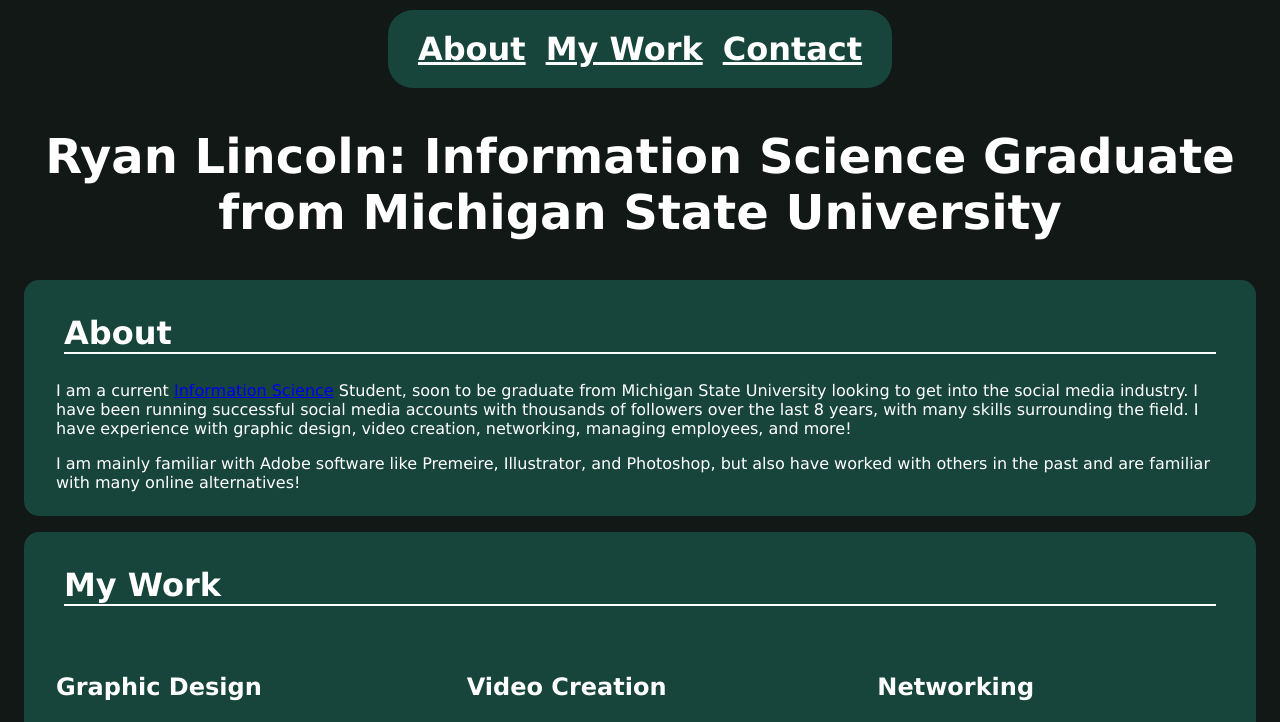
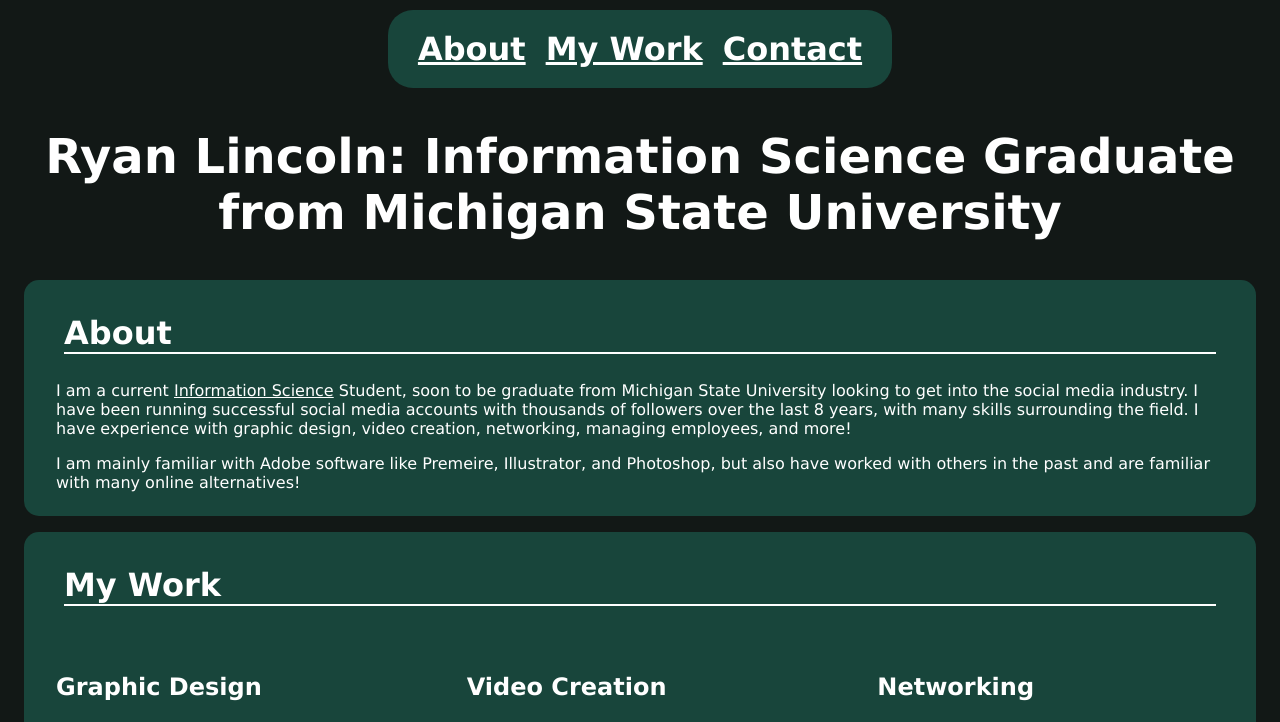
Before and after one commit to lincol61/MI-349-Portfolio, a plain HTML site: page index.html in a window 1280 px wide. Shown: the top 722 px of the page. Drawn offline with Linux system fonts and the light colour scheme.

Commit message:
Changed text contrast to achieve 100 accessibility score. Created ACCESSIBILITY.md.

```diff
--- a/style.css
+++ b/style.css
@@ -156,3 +156,7 @@ nav ul li a:hover {
 footer {
     text-align: center;
 }
+
+p a {
+    color: var(--primary-text)
+}
```
Also changed, not shown: 1 other file.
